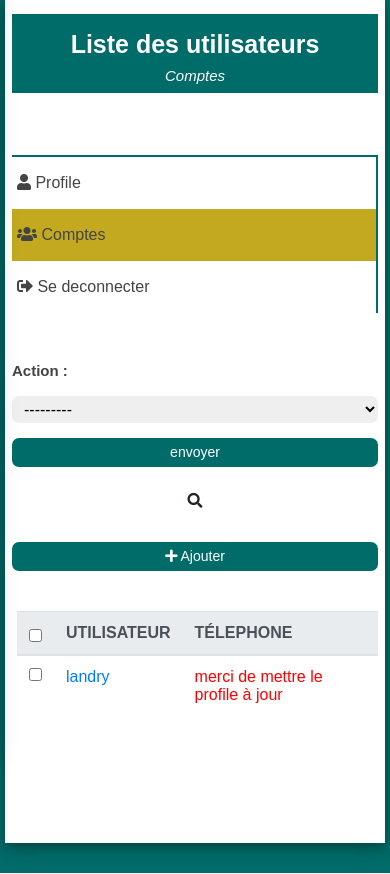
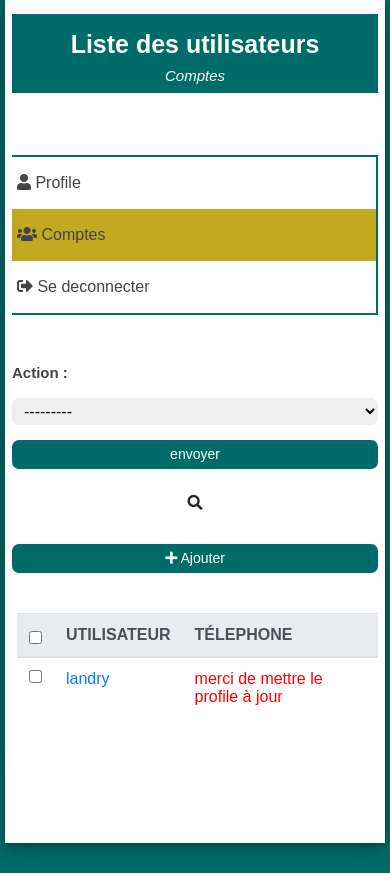
Before and after one commit to landryonana/django-sms, a Django app: page /comptes/ in a window 390 px wide. Shown: the part 86-960 px from the top of the page. Run offline with Django 3.2, Linux system fonts and the light colour scheme; a user stored in the database is signed in; data comes from the database, SQL or seed files in the repository; some libraries are stand-ins or nearby versions.

Commit message:
Update media-query.css

```diff
--- a/static/css_root/media-query.css
+++ b/static/css_root/media-query.css
@@ -260,6 +260,9 @@
 
 
 @media screen and (max-width: 575px){
+    .side-liste{
+        border-bottom: 2px solid #006c69;
+    }
     .wrap-ud-btn .ud-btn{
         justify-content: center;
         flex-direction: column;
```
